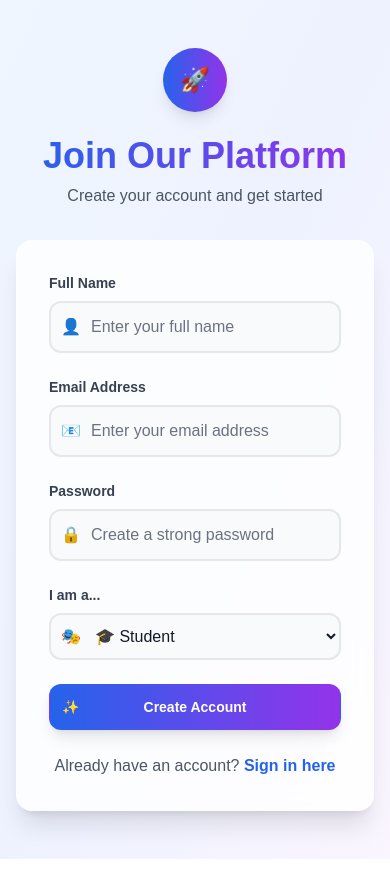
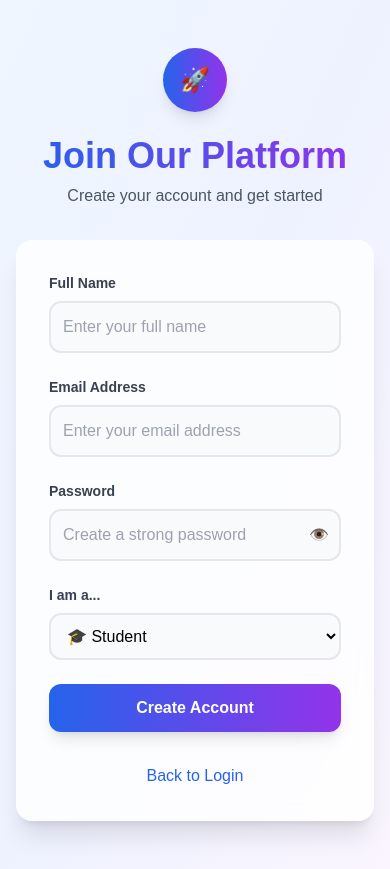
Before and after one commit to Anurag224132/Job-Recommendation-Frontend, a React (Create React App) app: page /Signup in a window 390 px wide. Built offline with nearby package versions, Linux system fonts and the light colour scheme.

Commit message:
update singup and login page

```diff
--- a/src/App.js
+++ b/src/App.js
@@ -8,6 +8,9 @@ import Signup from './pages/Signup';
 import PrivateRoute from './components/PrivateRoute';
 import RecentJobsPage from './pages/RecentJobsPage';
 import StudentApplicationsManager from './components/student/StudentApplicationsManager';
+import ForgotPassword from './pages/ForgotPassword';
+import ResetPassword from './pages/ResetPassword';
+
 
 const DashboardRouter = () => {
   const { currentUser } = useAuth();
@@ -50,6 +53,8 @@ function App() {
             <Route path="/recent-jobs" element={<RecentJobsPage />} />
             <Route path="/student/dashboard" element={<StudentDashboard />} />
             <Route path="/student/applications/manage" element={<StudentApplicationsManager />} />
+            <Route path="/forgot-password" element={<ForgotPassword />} />
+            <Route path="/reset-password/:token" element={<ResetPassword />} />
 
           </Routes>
         </div>
--- /dev/null
+++ b/src/pages/ForgotPassword.js
@@ -0,0 +1,92 @@
+import React, { useState } from 'react';
+import { useNavigate } from 'react-router-dom';
+import axios from 'axios';
+
+const ForgotPassword = () => {
+  const [email, setEmail] = useState('');
+  const [message, setMessage] = useState('');
+  const [error, setError] = useState('');
+  const [loading, setLoading] = useState(false);
+  const navigate = useNavigate();
+
+  const handleSubmit = async (e) => {
+    e.preventDefault();
+    setLoading(true);
+    try {
+      const res = await axios.post(`${process.env.REACT_APP_API_BASE_URL}/api/auth/forgot-password`, { email });
+      setMessage(res.data.msg);
+      setError('');
+    } catch (err) {
+      setError(err.response?.data?.msg || 'Something went wrong');
+      setMessage('');
+    } finally {
+      setLoading(false);
+    }
+  };
+
+  return (
+    <div className="min-h-screen bg-gray-100 flex flex-col justify-center py-12 sm:px-6 lg:px-8">
+      <div className="sm:mx-auto sm:w-full sm:max-w-md">
+        <h2 className="mt-6 text-center text-3xl font-extrabold text-gray-900">
+          Forgot Password
+        </h2>
+      </div>
+
+      <div className="mt-8 sm:mx-auto sm:w-full sm:max-w-md">
+        <div className="bg-white py-8 px-4 shadow sm:rounded-lg sm:px-10">
+          {message && (
+            <div className="mb-4 bg-green-100 border border-green-400 text-green-700 px-4 py-3 rounded">
+              {message}
+            </div>
+          )}
+          {error && (
+            <div className="mb-4 bg-red-100 border border-red-400 text-red-700 px-4 py-3 rounded">
+              {error}
+            </div>
+          )}
+
+          <form className="space-y-6" onSubmit={handleSubmit}>
+            <div>
+              <label htmlFor="email" className="block text-sm font-medium text-gray-700">
+                Email address
+              </label>
+              <div className="mt-1">
+                <input
+                  id="email"
+                  name="email"
+                  type="email"
+                  autoComplete="email"
+                  required
+                  value={email}
+                  onChange={(e) => setEmail(e.target.value)}
+                  className="appearance-none block w-full px-3 py-2 border border-gray-300 rounded-md shadow-sm placeholder-gray-400 focus:outline-none focus:ring-indigo-500 focus:border-indigo-500 sm:text-sm"
+                />
+              </div>
+            </div>
+
+            <div>
+              <button
+                type="submit"
+                disabled={loading}
+                className={`w-full flex justify-center py-2 px-4 border border-transparent rounded-md shadow-sm text-sm font-medium text-white bg-indigo-600 hover:bg-indigo-700 focus:outline-none focus:ring-2 focus:ring-offset-2 focus:ring-indigo-500 ${loading ? 'opacity-70 cursor-not-allowed' : ''}`}
+              >
+                {loading ? 'Sending...' : 'Send Reset Link'}
+              </button>
+            </div>
+          </form>
+
+          <div className="mt-6 text-center">
+            <button
+              onClick={() => navigate('/login')}
+              className="font-medium text-indigo-600 hover:text-indigo-500"
+            >
+              Back to Login
+            </button>
+          </div>
+        </div>
+      </div>
+    </div>
+  );
+};
+
+export default ForgotPassword;
--- a/src/pages/Login.js
+++ b/src/pages/Login.js
@@ -9,6 +9,7 @@ const Login = () => {
   const [isLoading, setIsLoading] = useState(false);
   const { login } = useAuth();
   const navigate = useNavigate();
+  const [showPassword, setShowPassword] = useState(false);
 
   const handleSubmit = async (e) => {
     e.preventDefault();
@@ -90,17 +91,26 @@ const Login = () => {
                 <div className="absolute inset-y-0 left-0 pl-3 flex items-center pointer-events-none">
                   <span className="text-gray-400">🔒</span>
                 </div>
+                <div className="relative">
                   <input
                     id="password"
-                  name="password"
-                  type="password"
-                  autoComplete="current-password"
+                    type={showPassword ? 'text' : 'password'}
                     required
-                  className="block w-full pl-10 pr-3 py-3 border-2 border-gray-200 rounded-xl text-gray-900 placeholder-gray-500 bg-gray-50 focus:outline-none focus:ring-4 focus:ring-blue-100 focus:border-blue-500 transition-all duration-300"
-                  placeholder="Enter your password"
                     value={password}
                     onChange={(e) => setPassword(e.target.value)}
+                    className="w-full p-3 pr-12 rounded-xl border-2 border-gray-200 focus:border-blue-500 bg-gray-50 focus:bg-white"
+                    placeholder="Create a strong password"
                   />
+                  <button
+                    type="button"
+                    onClick={() => setShowPassword(!showPassword)}
+                    className="absolute inset-y-0 right-0 flex items-center px-3 text-gray-500 hover:text-gray-700 focus:outline-none"
+                    tabIndex={-1}
+                  >
+                    {showPassword ? '🙈' : '👁️'}
+                  </button>
+                </div>
+
               </div>
             </div>
 
@@ -126,6 +136,16 @@ const Login = () => {
                 </>
               )}
             </button>
+
+            {/* Reset Button */}
+            <div className="text-sm text-center mt-4">
+              <button
+                onClick={() => navigate('/forgot-password')}
+                className="font-medium text-indigo-600 hover:text-indigo-500"
+              >
+                Forgot password?
+              </button>
+            </div>
 
             {/* Signup Link */}
             <div className="text-center">
--- /dev/null
+++ b/src/pages/ResetPassword.js
@@ -0,0 +1,112 @@
+import React, { useState } from 'react';
+import { useParams, useNavigate } from 'react-router-dom';
+import axios from 'axios';
+
+const ResetPassword = () => {
+  const { token } = useParams();
+  const [password, setPassword] = useState('');
+  const [confirmPassword, setConfirmPassword] = useState('');
+  const [message, setMessage] = useState('');
+  const [error, setError] = useState('');
+  const [loading, setLoading] = useState(false);
+  const navigate = useNavigate();
+
+  const handleSubmit = async (e) => {
+    e.preventDefault();
+
+    if (password !== confirmPassword) {
+      return setError('Passwords do not match');
+    }
+
+    setLoading(true);
+    try {
+      const res = await axios.put(
+        `${process.env.REACT_APP_API_BASE_URL}/api/auth/reset-password/${token}`,
+        { password }
+      );
+      setMessage(res.data.msg);
+      setError('');
+      setTimeout(() => navigate('/login'), 3000);
+    } catch (err) {
+      setError(err.response?.data?.msg || 'Something went wrong');
+      setMessage('');
+    } finally {
+      setLoading(false);
+    }
+  };
+
+  return (
+    <div className="min-h-screen bg-gray-100 flex flex-col justify-center py-12 sm:px-6 lg:px-8">
+      <div className="sm:mx-auto sm:w-full sm:max-w-md">
+        <h2 className="mt-6 text-center text-3xl font-extrabold text-gray-900">
+          Reset Password
+        </h2>
+      </div>
+
+      <div className="mt-8 sm:mx-auto sm:w-full sm:max-w-md">
+        <div className="bg-white py-8 px-4 shadow sm:rounded-lg sm:px-10">
+          {message && (
+            <div className="mb-4 bg-green-100 border border-green-400 text-green-700 px-4 py-3 rounded">
+              {message}
+            </div>
+          )}
+          {error && (
+            <div className="mb-4 bg-red-100 border border-red-400 text-red-700 px-4 py-3 rounded">
+              {error}
+            </div>
+          )}
+
+          <form className="space-y-6" onSubmit={handleSubmit}>
+            <div>
+              <label htmlFor="password" className="block text-sm font-medium text-gray-700">
+                New Password
+              </label>
+              <div className="mt-1">
+                <input
+                  id="password"
+                  name="password"
+                  type="password"
+                  required
+                  minLength="8"
+                  value={password}
+                  onChange={(e) => setPassword(e.target.value)}
+                  className="appearance-none block w-full px-3 py-2 border border-gray-300 rounded-md shadow-sm placeholder-gray-400 focus:outline-none focus:ring-indigo-500 focus:border-indigo-500 sm:text-sm"
+                />
+              </div>
+            </div>
+
+            <div>
+              <label htmlFor="confirmPassword" className="block text-sm font-medium text-gray-700">
+                Confirm New Password
+              </label>
+              <div className="mt-1">
+                <input
+                  id="confirmPassword"
+                  name="confirmPassword"
+                  type="password"
+                  required
+                  minLength="8"
+                  value={confirmPassword}
+                  onChange={(e) => setConfirmPassword(e.target.value)}
+                  className="appearance-none block w-full px-3 py-2 border border-gray-300 rounded-md shadow-sm placeholder-gray-400 focus:outline-none focus:ring-indigo-500 focus:border-indigo-500 sm:text-sm"
+                />
+              </div>
+            </div>
+
+            <div>
+              <button
+                type="submit"
+                disabled={loading}
+                className={`w-full flex justify-center py-2 px-4 border border-transparent rounded-md shadow-sm text-sm font-medium text-white bg-indigo-600 hover:bg-indigo-700 focus:outline-none focus:ring-2 focus:ring-offset-2 focus:ring-indigo-500 ${loading ? 'opacity-70 cursor-not-allowed' : ''}`}
+              >
+                {loading ? 'Resetting...' : 'Reset Password'}
+              </button>
+            </div>
+          </form>
+        </div>
+      </div>
+    </div>
+  );
+};
+
+export default ResetPassword;
--- a/src/pages/Signup.js
+++ b/src/pages/Signup.js
@@ -1,52 +1,113 @@
-
+// src/pages/Signup.js
 import { useState } from 'react';
 import axios from 'axios';
 import { useNavigate } from 'react-router-dom';
 
 const Signup = () => {
   const [name, setName] = useState('');
-  const [role, setRole] = useState('student'); // fixed: aligned with model ['student', 'recruiter', 'admin']
+  const [role, setRole] = useState('student');
   const [email, setEmail] = useState('');
   const [password, setPassword] = useState('');
   const [error, setError] = useState('');
+  const [otp, setOtp] = useState('');
+  const [step, setStep] = useState('register'); // 'register' | 'verify'
+  const [loading, setLoading] = useState(false);
   const navigate = useNavigate();
+  const [showPassword, setShowPassword] = useState(false);
 
-  const handleSubmit = async (e) => {
+  const API_BASE_URL = process.env.REACT_APP_API_BASE_URL || 'http://localhost:5000';
+
+  const handleRegister = async (e) => {
     e.preventDefault();
     setError('');
+    setLoading(true);
+
+    if (!email.includes('@')) {
+      setError('Please enter a valid email address');
+      setLoading(false);
+      return;
+    }
 
     if (password.length < 8) {
       setError('Password must be at least 8 characters long');
+      setLoading(false);
       return;
     }
 
     try {
-      console.log({ name, email, password, role }); // debug payload being sent
-      await axios.post(`${process.env.REACT_APP_API_BASE_URL}/api/auth/register`, { name, email, password, role });
+      const response = await axios.post(`${API_BASE_URL}/api/auth/register`, { name, email, password, role });
+      if (response.data.nextStep === 'verify-otp') {
+        setStep('verify');
+      } else {
+        alert('Registration successful! Please login.');
+        navigate('/login');
+      }
+    } catch (err) {
+      setError(
+        err.response?.data?.msg ||
+        err.response?.data?.errors?.[0]?.msg ||
+        'Registration failed. Please try again.'
+      );
+    } finally {
+      setLoading(false);
+    }
+  };
 
-      alert('Signup successful! Please login.');
-      navigate('/login');
+  const handleVerify = async (e) => {
+    e.preventDefault();
+    setError('');
+    setLoading(true);
+
+    try {
+      const response = await axios.post(`${API_BASE_URL}/api/auth/verify-otp`, { email, otp, name, password, role });
+      if (response.data.token) {
+        localStorage.setItem('token', response.data.token);
+        alert('Registration successful! You are now logged in.');
+        navigate(`/${role}/dashboard`);
+      }
     } catch (err) {
-      console.error(err);
-      setError(err.response?.data?.msg || 'Signup failed. Please try again.');
+      setError(
+        err.response?.data?.msg ||
+        err.response?.data?.errors?.[0]?.msg ||
+        'Verification failed. Please try again.'
+      );
+    } finally {
+      setLoading(false);
+    }
+  };
+
+  const handleResendOtp = async () => {
+    setError('');
+    setLoading(true);
+    try {
+      await axios.post(`${API_BASE_URL}/api/auth/resend-otp`, { email });
+      alert('OTP resent to your email.');
+    } catch (err) {
+      setError(
+        err.response?.data?.msg ||
+        err.response?.data?.errors?.[0]?.msg ||
+        'Could not resend OTP.'
+      );
+    } finally {
+      setLoading(false);
     }
   };
 
   return (
     <div className="min-h-screen flex items-center justify-center bg-gradient-to-br from-blue-50 via-indigo-50 to-purple-50 py-12 px-4 sm:px-6 lg:px-8">
       <div className="max-w-md w-full space-y-8">
-        {/* Header Card */}
         <div className="text-center">
           <div className="mx-auto h-16 w-16 bg-gradient-to-r from-blue-600 to-purple-600 rounded-full flex items-center justify-center mb-6 shadow-lg">
             <span className="text-2xl">🚀</span>
           </div>
           <h2 className="text-4xl font-bold bg-gradient-to-r from-blue-600 to-purple-600 bg-clip-text text-transparent">
-            Join Our Platform
+            {step === 'register' ? 'Join Our Platform' : 'Verify Your Email'}
           </h2>
-          <p className="mt-2 text-gray-600 font-medium">Create your account and get started</p>
+          <p className="mt-2 text-gray-600 font-medium">
+            {step === 'register' ? 'Create your account and get started' : `Enter the OTP sent to ${email}`}
+          </p>
         </div>
 
-        {/* Main Form Card */}
         <div className="bg-white/80 backdrop-blur-lg p-8 rounded-2xl shadow-xl border border-white/20">
           {error && (
             <div className="mb-6 bg-red-50 border-l-4 border-red-500 p-4 rounded-lg">
@@ -57,126 +118,85 @@ const Signup = () => {
             </div>
           )}
 
-          <form className="space-y-6" onSubmit={handleSubmit}>
-            {/* Name Input */}
+          {step === 'register' ? (
+            <form className="space-y-6" onSubmit={handleRegister}>
               <div className="space-y-2">
-              <label htmlFor="name" className="block text-sm font-semibold text-gray-700">
-                Full Name
-              </label>
+                <label htmlFor="name" className="block text-sm font-semibold text-gray-700">Full Name</label>
+                <input id="name" type="text" required value={name} onChange={(e) => setName(e.target.value)}
+                  className="w-full p-3 rounded-xl border-2 border-gray-200 focus:border-blue-500 bg-gray-50 focus:bg-white" placeholder="Enter your full name" />
+              </div>
+              <div className="space-y-2">
+                <label htmlFor="email" className="block text-sm font-semibold text-gray-700">Email Address</label>
+                <input id="email" type="email" required value={email} onChange={(e) => setEmail(e.target.value)}
+                  className="w-full p-3 rounded-xl border-2 border-gray-200 focus:border-blue-500 bg-gray-50 focus:bg-white" placeholder="Enter your email address" />
+              </div>
+              <div className="space-y-2">
+                <label htmlFor="password" className="block text-sm font-semibold text-gray-700">Password</label>
                 <div className="relative">
-                <div className="absolute inset-y-0 left-0 pl-3 flex items-center pointer-events-none">
-                  <span className="text-gray-400">👤</span>
-                </div>
                   <input
-                  id="name"
-                  name="name"
-                  type="text"
-                  autoComplete="name"
+                    id="password"
+                    type={showPassword ? 'text' : 'password'}
                     required
-                  className="block w-full pl-10 pr-3 py-3 border-2 border-gray-200 rounded-xl text-gray-900 placeholder-gray-500 focus:outline-none focus:ring-4 focus:ring-blue-100 focus:border-blue-500 transition-all duration-200 bg-gray-50 focus:bg-white"
-                  placeholder="Enter your full name"
-                  value={name}
-                  onChange={(e) => setName(e.target.value)}
+                    value={password}
+                    onChange={(e) => setPassword(e.target.value)}
+                    className="w-full p-3 pr-12 rounded-xl border-2 border-gray-200 focus:border-blue-500 bg-gray-50 focus:bg-white"
+                    placeholder="Create a strong password"
                   />
-              </div>
+                  <button
+                    type="button"
+                    onClick={() => setShowPassword(!showPassword)}
+                    className="absolute inset-y-0 right-0 flex items-center px-3 text-gray-500 hover:text-gray-700 focus:outline-none"
+                    tabIndex={-1}
+                  >
+                    {showPassword ? '🙈' : '👁️'}
+                  </button>
                 </div>
 
-            {/* Email Input */}
+              </div>
               <div className="space-y-2">
-              <label htmlFor="email-address" className="block text-sm font-semibold text-gray-700">
-                Email Address
-              </label>
-              <div className="relative">
-                <div className="absolute inset-y-0 left-0 pl-3 flex items-center pointer-events-none">
-                  <span className="text-gray-400">📧</span>
-                </div>
-                <input
-                  id="email-address"
-                  name="email"
-                  type="email"
-                  autoComplete="email"
-                  required
-                  className="block w-full pl-10 pr-3 py-3 border-2 border-gray-200 rounded-xl text-gray-900 placeholder-gray-500 focus:outline-none focus:ring-4 focus:ring-blue-100 focus:border-blue-500 transition-all duration-200 bg-gray-50 focus:bg-white"
-                  placeholder="Enter your email address"
-                  value={email}
-                  onChange={(e) => setEmail(e.target.value)}
-                />
-              </div>
-            </div>
-
-            {/* Password Input */}
-            <div className="space-y-2">
-              <label htmlFor="password" className="block text-sm font-semibold text-gray-700">
-                Password
-              </label>
-              <div className="relative">
-                <div className="absolute inset-y-0 left-0 pl-3 flex items-center pointer-events-none">
-                  <span className="text-gray-400">🔒</span>
-                </div>
-                <input
-                  id="password"
-                  name="password"
-                  type="password"
-                  autoComplete="new-password"
-                  required
-                  className="block w-full pl-10 pr-3 py-3 border-2 border-gray-200 rounded-xl text-gray-900 placeholder-gray-500 focus:outline-none focus:ring-4 focus:ring-blue-100 focus:border-blue-500 transition-all duration-200 bg-gray-50 focus:bg-white"
-                  placeholder="Create a strong password"
-                  value={password}
-                  onChange={(e) => setPassword(e.target.value)}
-                />
-              </div>
-            </div>
-
-            {/* Role Selection */}
-            <div className="space-y-2">
-              <label htmlFor="role" className="block text-sm font-semibold text-gray-700">
-                I am a...
-              </label>
-              <div className="relative">
-                <div className="absolute inset-y-0 left-0 pl-3 flex items-center pointer-events-none">
-                  <span className="text-gray-400">🎭</span>
-                </div>
-                <select
-                  id="role"
-                  name="role"
-                  value={role}
-                  onChange={(e) => setRole(e.target.value)}
-                  className="block w-full pl-10 pr-3 py-3 border-2 border-gray-200 rounded-xl text-gray-900 focus:outline-none focus:ring-4 focus:ring-blue-100 focus:border-blue-500 transition-all duration-200 bg-gray-50 focus:bg-white"
-                >
+                <label htmlFor="role" className="block text-sm font-semibold text-gray-700">I am a...</label>
+                <select id="role" value={role} onChange={(e) => setRole(e.target.value)}
+                  className="w-full p-3 rounded-xl border-2 border-gray-200 focus:border-blue-500 bg-gray-50 focus:bg-white">
                   <option value="student">🎓 Student</option>
                   <option value="recruiter">💼 Recruiter</option>
                   <option value="admin">⚡ Admin</option>
                 </select>
               </div>
-            </div>
-
-            {/* Submit Button */}
-            <button
-              type="submit"
-              className="group relative w-full flex justify-center py-3 px-4 border border-transparent text-sm font-bold rounded-xl text-white bg-gradient-to-r from-blue-600 to-purple-600 hover:from-blue-700 hover:to-purple-700 focus:outline-none focus:ring-4 focus:ring-blue-100 transform hover:-translate-y-0.5 transition-all duration-200 shadow-lg hover:shadow-xl"
-            >
-              <span className="absolute left-0 inset-y-0 flex items-center pl-3">
-                <span className="text-blue-200 group-hover:text-blue-100 transition-colors duration-200">
-                  ✨
-                </span>
-              </span>
-              Create Account
+              <button type="submit" disabled={loading} className={`w-full p-3 rounded-xl font-bold text-white bg-gradient-to-r from-blue-600 to-purple-600 hover:from-blue-700 hover:to-purple-700 shadow-lg ${loading ? 'opacity-70 cursor-not-allowed' : ''}`}>
+                {loading ? 'Sending OTP...' : 'Create Account'}
               </button>
 
-            {/* Login Link */}
               <div className="text-center">
-              <p className="text-gray-600">
-                Already have an account?{' '}
                 <button
                   type="button"
                   onClick={() => navigate('/login')}
-                  className="font-semibold text-blue-600 hover:text-blue-500 transition-colors duration-200"
+                  className="text-blue-600 hover:text-blue-500 mt-2 font-medium"
                 >
-                  Sign in here
+                  Back to Login
                 </button>
-              </p>
               </div>
             </form>
+          ) : (
+            <form className="space-y-6" onSubmit={handleVerify}>
+              <div className="space-y-2">
+                <label htmlFor="otp" className="block text-sm font-semibold text-gray-700">Verification Code</label>
+                <input id="otp" type="text" required value={otp} maxLength={6} inputMode="numeric"
+                  onChange={(e) => setOtp(e.target.value.replace(/\D/g, '').slice(0, 6))}
+                  className="w-full p-3 rounded-xl border-2 border-gray-200 focus:border-blue-500 bg-gray-50 focus:bg-white" placeholder="Enter 6-digit OTP" />
+                <p className="text-sm text-gray-500 mt-1">Check your email for the verification code</p>
+                <button type="button" onClick={handleResendOtp} disabled={loading}
+                  className="text-sm text-blue-600 hover:text-blue-500 mt-2">
+                  Resend OTP
+                </button>
+              </div>
+              <button type="submit" disabled={loading} className={`w-full p-3 rounded-xl font-bold text-white bg-gradient-to-r from-blue-600 to-purple-600 hover:from-blue-700 hover:to-purple-700 shadow-lg ${loading ? 'opacity-70 cursor-not-allowed' : ''}`}>
+                {loading ? 'Verifying...' : 'Verify & Complete Registration'}
+              </button>
+              <div className="text-center">
+                <button type="button" onClick={() => setStep('register')} className="text-blue-600 hover:text-blue-500 mt-2">Go back</button>
+              </div>
+            </form>
+          )}
         </div>
       </div>
     </div>
```
Also changed, not shown: 1 other file (tests, documents, lock files or other folders). Lines whose indentation alone changed are shown as unchanged.
